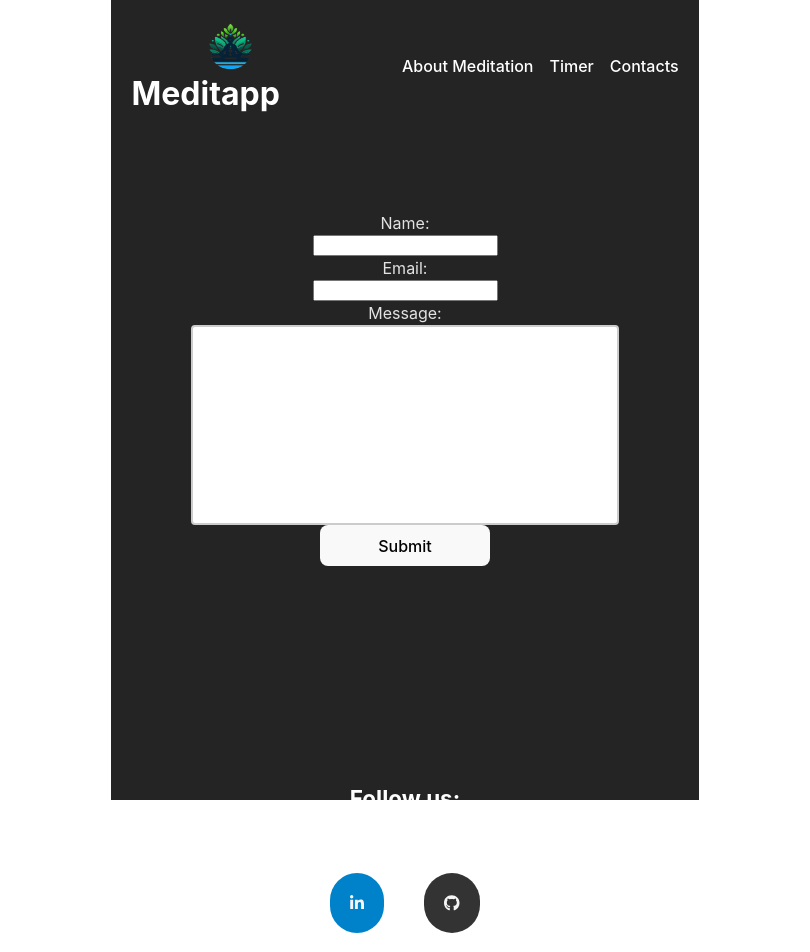
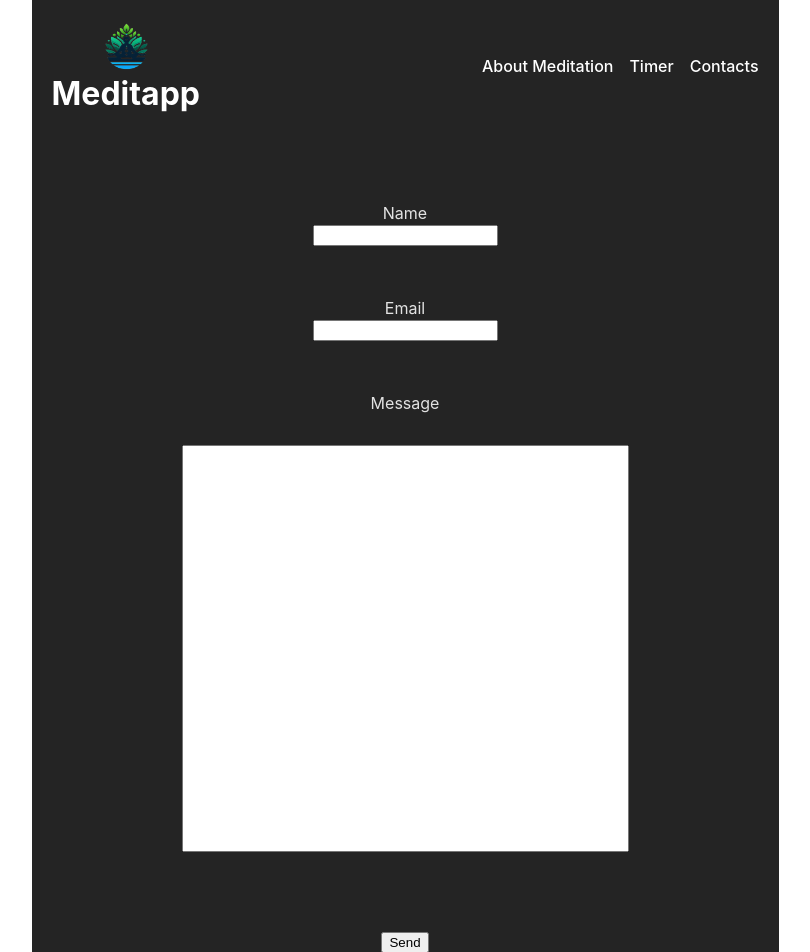
Before and after one commit to Thaavet/Meditapp, a React (Vite) app: page /contacts in a window 1280 px wide. Shown: the top 952 px of the page, without its empty margins (235-1045 px from the left). Built offline with nearby package versions, Linux system fonts and the light colour scheme.

Commit message:
update contacts

```diff
--- a/package.json
+++ b/package.json
@@ -10,6 +10,7 @@
     "preview": "vite preview"
   },
   "dependencies": {
+    "@emailjs/browser": "^3.12.1",
     "@emotion/react": "^11.11.3",
     "@emotion/styled": "^11.11.0",
     "@fortawesome/fontawesome-svg-core": "^6.5.1",
--- a/src/App.css
+++ b/src/App.css
@@ -47,6 +47,7 @@ body {
 }
 
 .nav-logo {
+  margin-right: 3rem;
   width: 50px;
   height: 50px;
 }
@@ -107,12 +108,12 @@ button {
   border: 0;
   width: 40%;
 }
-.CircularProgressbar {
-  margin-top: 20px;
-  background-color: transparent;
-  color: rgb(2, 99, 2);
-  border: 0;
-  width: 40%;
+
+.timerdiv {
+  width: 90%;
+  display: flex;
+  flex-direction: column;
+  align-items: center;
 }
 button.Playbutton {
   margin-top: 20px;
@@ -244,6 +245,7 @@ height: auto;
     height: 2.5rem;
   }
   .footer-text {
+    margin-top: 50px;
     text-align: center;
     margin-bottom : 75px;
     padding: auto;
@@ -278,6 +280,69 @@ height: auto;
   .contact-form{
     display: flex;
     justify-content: space-between;
+    text-align: left;
+    align-items: center;
+    flex-direction: column;
+    margin: 20px;
+    padding: 15px;
+    resize: none;
+  }
+
+  .form-name {
+    min-width: 150px;
+    display: flex;
+    justify-content: space-between;
+    text-align: left;
+    align-items: center;
+    flex-direction: column;
+    margin: 20px;
+    padding: 15px;
+    resize: none;
+  }
+
+  .form-email {
+    min-width: 150px;
+    display: flex;
+    justify-content: space-between;
+    text-align: left;
+    align-items: center;
+    flex-direction: column;
+    margin: 20px;
+    padding: 15px;
+    resize: none;
+  }
+
+  .form-message{
+    display: flex;
+    justify-content: space-between;
+    text-align: left;
+    align-items: center;
+    flex-direction: column;
+    margin-top: 20px;
+    margin-left: 50px;
+    margin-right: 50px;
+    padding: 15px;
+    resize: none;
+  }
+
+  .form-textarea{
+    display: flex;
+    justify-content: space-between;
+    text-align: left;
+    align-items: center;
+    flex-direction: column;
+    margin-top: 30px;
+    margin-left: 50px;
+    margin-right: 50px;
+    padding: 15px;
+    resize: none;
+  }
+
+  .form-send
+{
+    display: flex;
+    justify-content: space-between;
+    text-align: left;
     align-items: center;
     flex-direction: column;
     margin: 50px;
--- a/src/Simpleform.jsx
+++ b/src/Simpleform.jsx
@@ -1,42 +1,39 @@
-import React, { useState } from 'react';
+import React, { useRef } from 'react';
+import emailjs from '@emailjs/browser';
 
-const ContactForm = () => {
-  const [name, setName] = useState('');
-  const [email, setEmail] = useState('');
-  const [message, setMessage] = useState('');
+ const ContactForm = () => {
+  const form = useRef();
 
-  const handleSubmit = (e) => {
+  const sendEmail = (e) => {
     e.preventDefault();
-    // implementazione per l'invio del form
-  }
+
+    emailjs.sendForm('service_cswcxye', 'template_b8vg4d9', form.current, 'GFOMp9Jvomjj0tYBH')
+      .then((result) => {
+          console.log(result.text);
+      }, (error) => {
+          console.log(error.text);
+      });
+  };
 
   return (
-    <form className='contact-form' onSubmit={handleSubmit}>
-      <label htmlFor="name">Name:</label>
-      <input
-        type="text"
-        id="name"
-        value={name}
-        onChange={(e) => setName(e.target.value)}
-      />
-
-      <label htmlFor="email">Email:</label>
-      <input
-        type="email"
-        id="email"
-        value={email}
-        onChange={(e) => setEmail(e.target.value)}
-      />
-
-      <label htmlFor="message">Message:</label>
-      <textarea className='message-box'
-        id="message"
-        value={message}
-        onChange={(e) => setMessage(e.target.value)}
-      />
-
-      <button className='submit-btn' type="submit">Submit</button>
+    <>
+    <div className="div contact-form">
+    <form ref={form} onSubmit={sendEmail}>
+     <div className="div form-name">
+      <label>Name</label>
+      <input type="text" name="user_name" /> </div>
+      <div className="div form-email">
+      <label>Email</label>
+      <input type="email" name="user_email" /> </div>
+      <div className="form-message">
+      <label>Message</label>
+      <textarea className="form-textarea" rows="25" cols="50" name="message" />
+      <div className="div form-send">
+      <input type="submit" value="Send" /> </div>
+      </div>
     </form>
+    </div>
+    </>
   );
 };
 
```
Also changed, not shown: 1 other file (tests, documents, lock files or other folders).
